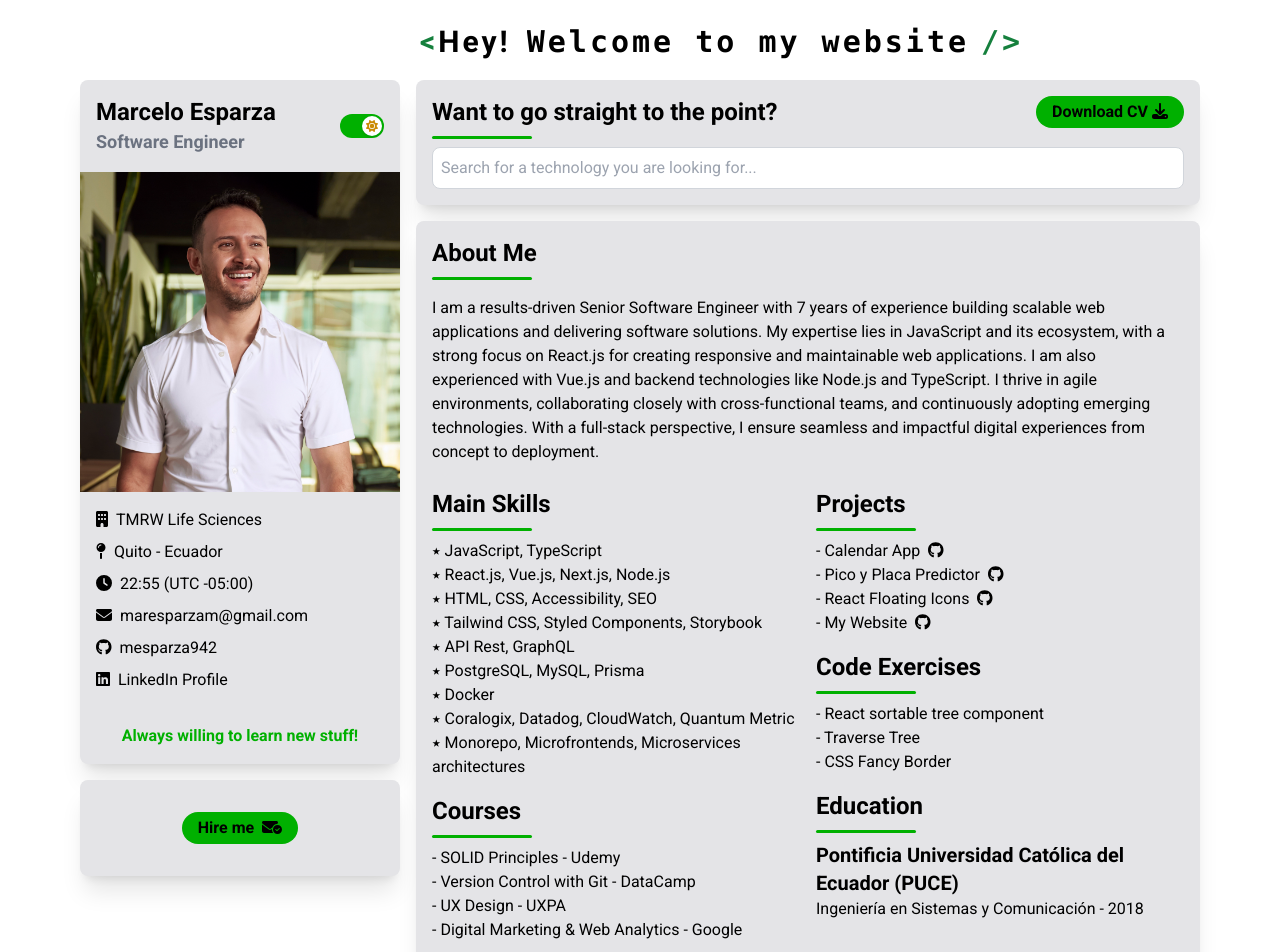
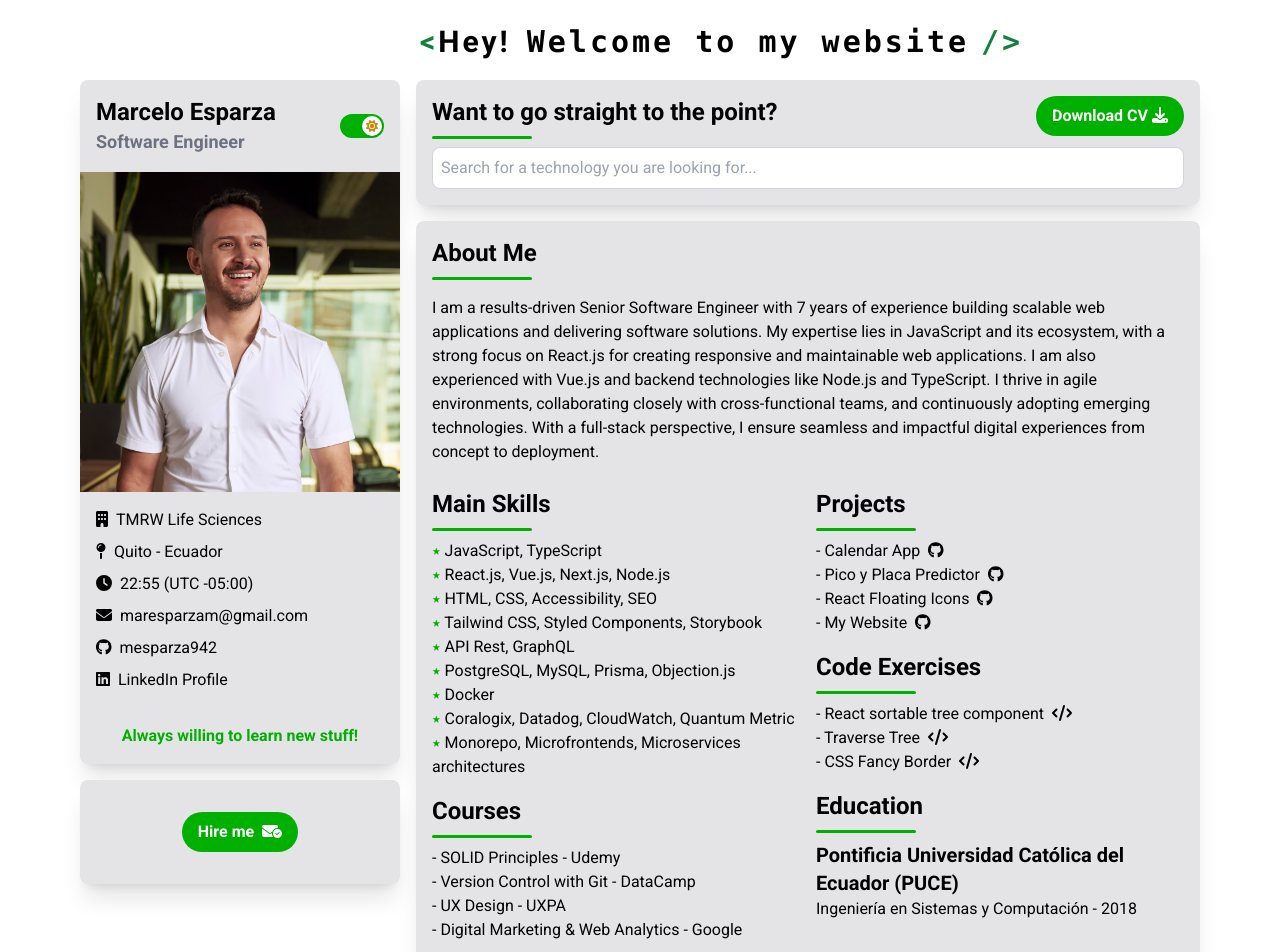
Before and after one commit to mesparza942/my-website, a React (Vite) app: page / in a window 1280 px wide. Shown: the top 952 px of the page. Built offline with nearby package versions, Linux system fonts and the light colour scheme.

Commit message:
Make button bit bigger, small fixes

```diff
--- a/src/components/Button.tsx
+++ b/src/components/Button.tsx
@@ -15,7 +15,7 @@ const Button = ({
   ...restProps
 }: ButtonProps) => {
   const commonClass =
-    "bg-greenFav rounded-full py-1 px-4 hover:bg-opacity-80 font-semibold";
+    "bg-greenFav rounded-full py-2 px-4 hover:bg-opacity-80 font-semibold text-white";
   return btnType === "link" ? (
     <a
       className={`${commonClass} hover:text-white btn-type ${className}`}
--- a/src/components/ExperienceSummary.tsx
+++ b/src/components/ExperienceSummary.tsx
@@ -1,5 +1,6 @@
 import { FontAwesomeIcon } from "@fortawesome/react-fontawesome";
 import { faGithub } from "@fortawesome/free-brands-svg-icons";
+import { faCode } from "@fortawesome/free-solid-svg-icons";
 
 import Title from "./Title";
 import generalInfo from "../data/info.json";
@@ -36,7 +37,10 @@ const ExperienceSummary = () => {
             <Title label="Main Skills" />
             <ul>
               {mySkills.mainSkills.map((skillSet, idx) => (
-                <li key={idx}>⭑ {skillSet.list.join(", ")}</li>
+                <li key={idx}>
+                  <span className="text-greenFav">⭑</span>{" "}
+                  {skillSet.list.join(", ")}
+                </li>
               ))}
             </ul>
           </div>
@@ -74,6 +78,7 @@ const ExperienceSummary = () => {
                   -{" "}
                   <a href={codeExercise.link} target="_blank">
                     {codeExercise.name}
+                    <FontAwesomeIcon icon={faCode} className="pl-2" />
                   </a>
                 </li>
               ))}
--- a/src/data/education.json
+++ b/src/data/education.json
@@ -1,5 +1,5 @@
 {
   "university": "Pontificia Universidad Católica del Ecuador (PUCE)",
   "dateGraduated": "2018",
-  "degree": "Ingeniería en Sistemas y Comunicación"
+  "degree": "Ingeniería en Sistemas y Computación"
 }
--- a/src/data/skills.json
+++ b/src/data/skills.json
@@ -6,7 +6,7 @@
     { "list": ["HTML", "CSS", "Accessibility", "SEO"] },
     { "list": ["Tailwind CSS", "Styled Components", "Storybook"] },
     { "list": ["API Rest", "GraphQL"] },
-    { "list": ["PostgreSQL", "MySQL", "Prisma"] },
+    { "list": ["PostgreSQL", "MySQL", "Prisma", "Objection.js"] },
     { "list": ["Docker"] },
     { "list": ["Coralogix", "Datadog", "CloudWatch", "Quantum Metric"] },
     { "list": ["Monorepo", "Microfrontends", "Microservices architectures"] }
```
